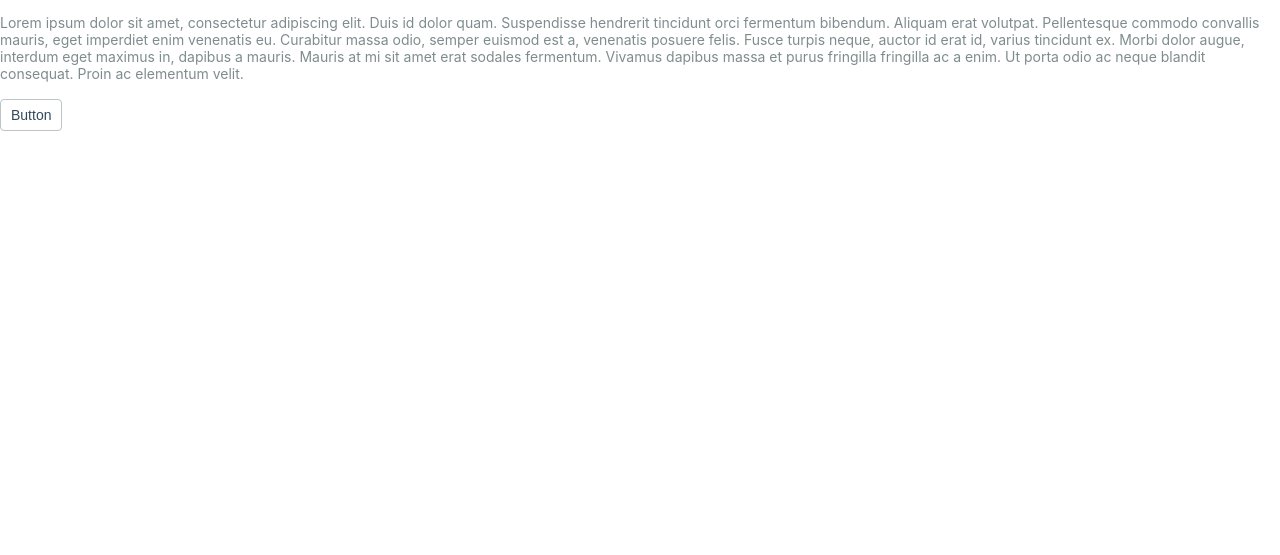
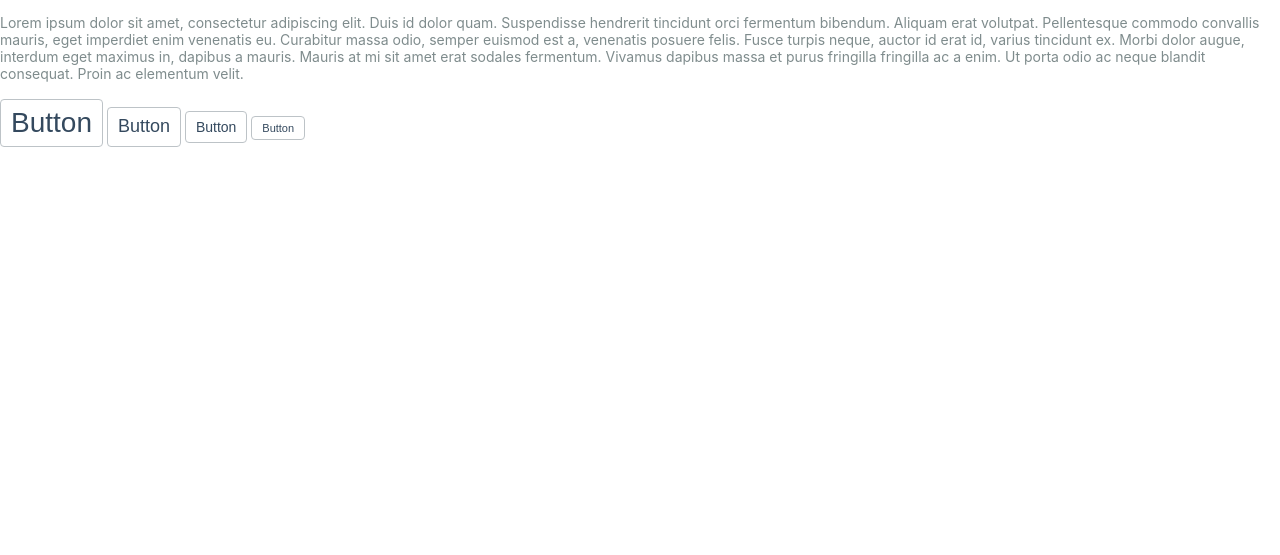
Before and after one commit to awwwesome-css/awwwesome-css, a website: page index.html in a window 1280 px wide. Shown: the part 245-800 px from the top of the page. Drawn offline with Linux system fonts and the light colour scheme.

Commit message:
button sizes disposal updated

```diff
--- a/index.html
+++ b/index.html
@@ -16,6 +16,9 @@
 			Lorem ipsum dolor sit amet, consectetur adipiscing elit. Duis id dolor quam. Suspendisse hendrerit tincidunt orci fermentum bibendum. Aliquam erat volutpat. Pellentesque commodo convallis mauris, eget imperdiet enim venenatis eu. Curabitur massa odio, semper euismod est a, venenatis posuere felis. Fusce turpis neque, auctor id erat id, varius tincidunt ex. Morbi dolor augue, interdum eget maximus in, dapibus a mauris. Mauris at mi sit amet erat sodales fermentum. Vivamus dapibus massa et purus fringilla fringilla ac a enim. Ut porta odio ac neque blandit consequat. Proin ac elementum velit.
 		</div>
 		</br>
-    <button class="button">Button</button>
+		<button class="button large">Button</button>
+		<button class="button medium">Button</button>
+		<button class="button">Button</button>
+    <button class="button small">Button</button>
   </body>
 <html>
```
